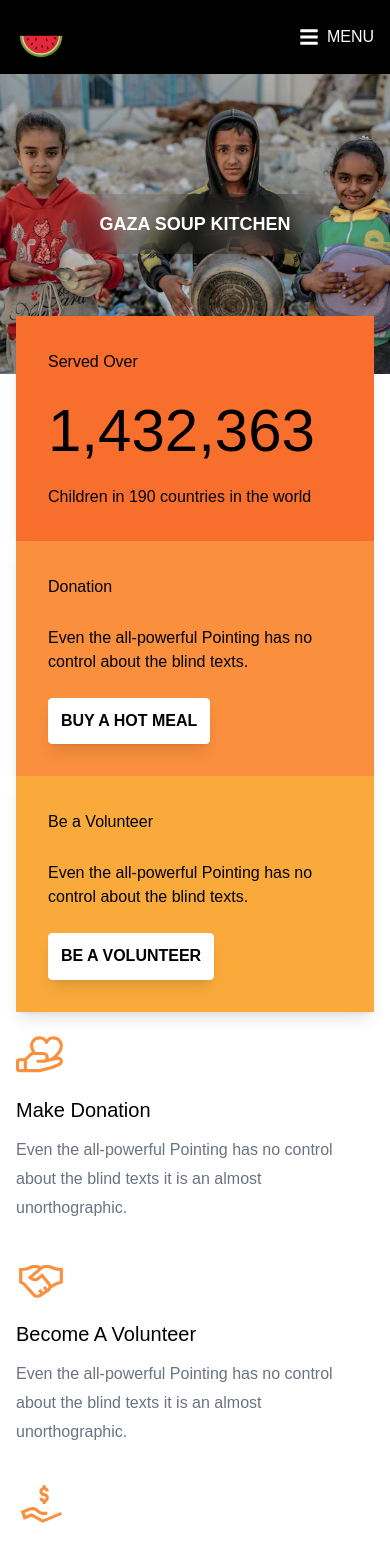
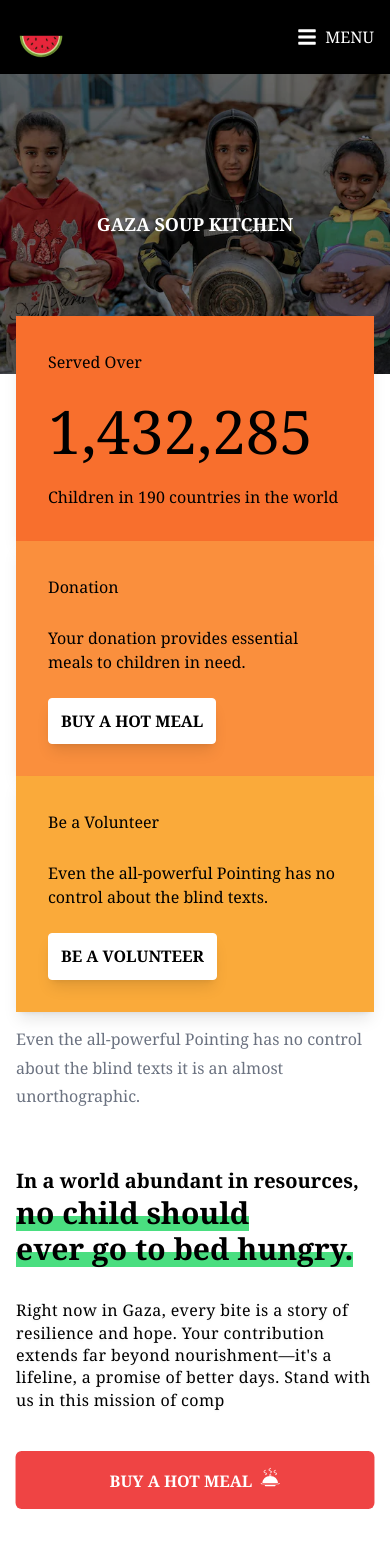
Before and after one commit to mawadSur/soup-web, a Next.js app: page / in a window 390 px wide. Shown: the top 1549 px of the page. Built offline with nearby package versions, Linux system fonts and the light colour scheme.

Commit message:
chore: optimize code

```diff
--- a/src/app/globals.css
+++ b/src/app/globals.css
@@ -1,14 +1,14 @@
 @tailwind base;
 @tailwind components;
 @tailwind utilities;
+
+@import url('https://fonts.googleapis.com/css2?family=Noto+Serif:ital,wght@0,100..900;1,100..900&display=swap');
 
 :root {
   --color-1: #f86f2d;
   --color-2: #fa8f3d;
   --color-3:#faaa3a;
   --white-hover:#ffffffcc;
-  --font-primary: 'Overpass', Arial, sans-serif;
-  --font-secondary: 'Dosis', Arial, sans-serif;
 }
 
 html {
@@ -16,7 +16,7 @@ html {
 }
 
 body {
-  font-family: var(--font-primary);
+  font-family: 'Noto Serif', serif;
   background-color: var(--white);
   font-size: 16px;
   line-height: 1.8;
--- a/src/app/layout.tsx
+++ b/src/app/layout.tsx
@@ -1,22 +1,17 @@
 import type { Metadata } from "next";
-import localFont from "next/font/local";
+import { Noto_Serif } from "next/font/google";
 import "./globals.css";
 import Navbar from "../components/navbar";
 import Footer from "@/components/footer";
 
-const geistSans = localFont({
-  src: "./fonts/GeistVF.woff",
-  variable: "--font-geist-sans",
-  weight: "100 900",
-});
-const geistMono = localFont({
-  src: "./fonts/GeistMonoVF.woff",
-  variable: "--font-geist-mono",
-  weight: "100 900",
+const notoSerif = Noto_Serif({
+  weight: ['400', '700'], // Specify weights you'll use
+  style: ['normal', 'italic'],
+  subsets: ['latin'], // Add more if needed
 });
 
 export const metadata: Metadata = {
-  title: "Create Next App",
+  title: "GAZA SOUP KITCHEN",
   description: "Generated by create next app",
 };
 
@@ -28,7 +23,7 @@ export default function RootLayout({
   return (
     <html lang="en">
       <body
-        className={`${geistSans.variable} ${geistMono.variable} antialiased`}
+        className={`${notoSerif} antialiased`}
       >
         <Navbar />
         {children}
--- a/src/app/page.tsx
+++ b/src/app/page.tsx
@@ -1,4 +1,4 @@
-import GetInvolved from "@/components/get-Involved";
+import GetInvolved from "@/components/get-involved";
 import Hero from "@/components/hero";
 import TopHero from "@/components/top-hero";
 
--- a/src/components/card-hover-effect.tsx
+++ b/src/components/card-hover-effect.tsx
@@ -1,49 +1,56 @@
-import { cn } from "@/lib/utils";
-import { AnimatePresence, motion } from "framer-motion";
-import React from "react";
-import { IconType } from "react-icons";
+import { cn } from '@/lib/utils';
+import { AnimatePresence, motion } from 'framer-motion';
+import React from 'react';
+import { IconType } from 'react-icons';
 
 type Props = {
   items: { title: string; description: string; icon: IconType }[];
   wrapperClasses?: string;
   itemClasses?: string;
-}
+};
+
+const AnimatedBackground = React.memo(
+  ({ isVisible, wrapperClasses }: { isVisible: boolean; wrapperClasses?: string }) => (
+    <AnimatePresence>
+      {isVisible && (
+        <motion.span
+          className={cn('absolute inset-0 z-0 block h-full w-full rounded-xl bg-stone-200', wrapperClasses)}
+          layoutId="cardHoverEffect"
+          initial={{ opacity: 0 }}
+          animate={{
+            opacity: 1,
+            transition: { duration: 0.15 },
+          }}
+          exit={{
+            opacity: 0,
+            transition: { duration: 0.1, delay: 0.2 },
+          }}
+        />
+      )}
+    </AnimatePresence>
+  ),
+);
 
 const CardHoverEffect: React.FC<Props> = ({ items, itemClasses, wrapperClasses }) => {
   const [hoveredIdx, setHoveredIdx] = React.useState<number | null>(null);
 
   return (
-    <div className={cn("grid md:grid-cols-3", itemClasses)}>
+    <div className={cn('grid md:grid-cols-3', itemClasses)}>
       {items.map((item, idx) => (
         <div
           key={idx}
-          className={cn("relative flex flex-col gap-3 p-4", itemClasses)}
+          className={cn('relative flex flex-col gap-3 p-4', itemClasses)}
+          role="button"
+          tabIndex={0}
           onMouseEnter={() => setHoveredIdx(idx)}
           onMouseLeave={() => setHoveredIdx(null)}
+          onFocus={() => setHoveredIdx(idx)}
+          onBlur={() => setHoveredIdx(null)}
         >
-          <AnimatePresence>
-            {hoveredIdx === idx && (
-              <motion.span
-                className={cn(
-                  "absolute inset-0 z-0 block h-full w-full rounded-xl bg-stone-200",
-                  wrapperClasses,
-                )}
-                layoutId="cardHoverEffect"
-                initial={{ opacity: 0 }}
-                animate={{
-                  opacity: 1,
-                  transition: { duration: 0.15 },
-                }}
-                exit={{
-                  opacity: 0,
-                  transition: { duration: 0.1, delay: 0.2 },
-                }}
-              />
-            )}
-          </AnimatePresence>
+          <AnimatedBackground isVisible={hoveredIdx === idx} />
           <div className="z-[1] space-y-3">
             <div className="flex items-center mb-4">
-              <item.icon size={50} className='text-color2' />
+              <item.icon size={50} className="text-color2" />
             </div>
             <h3 className="text-xl font-normal text-black mb-3">{item.title}</h3>
             <p className="text-gray-500">{item.description}</p>
--- a/src/components/get-Involved.tsx
+++ b/src/components/get-involved.tsx
@@ -4,10 +4,10 @@ import CardHoverEffect from './card-hover-effect'
 
 export default function GetInvolved() {
   return (
-    <section className="pt-[40rem] md:pt-40">
+    <section className="pt-20 md:pt-40">
       <div className="max-w-7xl mx-auto px-4 sm:px-6 lg:px-8">
         <div className="flex flex-wrap -mx-4">
-          <CardHoverEffect items={INVOLVED_ITEMS} />;
+          <CardHoverEffect items={INVOLVED_ITEMS} />
         </div>
       </div>
     </section>
--- a/src/components/hero.tsx
+++ b/src/components/hero.tsx
@@ -1,7 +1,8 @@
-import Image from 'next/image'
-import { GiHotMeal } from 'react-icons/gi'
-import { Button } from './button'
-import { TypingAnimation } from './typing-animation'
+import Image from 'next/image';
+import { GiHotMeal } from 'react-icons/gi';
+import { Button } from './button';
+import { TypingAnimation } from './typing-animation';
+import { DONATION_URL } from '@/constant';
 
 export default function Hero() {
   return (
@@ -14,22 +15,31 @@ export default function Hero() {
                 In a world abundant in resources,
                 <div className="relative inline-flex">
                   <span className="absolute inset-x-0 bottom-0 border-b-[15px] border-[#4ADE80]"></span>
-                  <h2 className="relative font-bold text-black text-3xl md:text-5xl lg:text-6xl xl:text-6xl">no child should</h2>
+                  <h2 className="relative font-bold text-black text-3xl md:text-5xl lg:text-6xl xl:text-6xl">
+                    no child should
+                  </h2>
                 </div>
                 <div className="relative inline-flex">
                   <span className="absolute inset-x-0 bottom-0 border-b-[15px] border-[#4ADE80]"></span>
-                  <h2 className="relative font-bold text-black text-3xl md:text-5xl lg:text-6xl xl:text-6xl">ever go to bed hungry.</h2>
+                  <h2 className="relative font-bold text-black text-3xl md:text-5xl lg:text-6xl xl:text-6xl">
+                    ever go to bed hungry.
+                  </h2>
                 </div>
               </h2>
 
               <div className="mt-8 tracking-wide text-base text-black sm:text-xl">
-                <TypingAnimation
-                  text="Right now in Gaza, every bite is a story of resilience and hope. Your contribution extends far beyond nourishment—it's a lifeline, a promise of better days. Stand with us in this mission of compassion and dignity. Your donation is their tomorrow. Act now."
-                />
+                <TypingAnimation text="Right now in Gaza, every bite is a story of resilience and hope. Your contribution extends far beyond nourishment—it's a lifeline, a promise of better days. Stand with us in this mission of compassion and dignity. Your donation is their tomorrow. Act now." />
               </div>
 
               <div className="mt-10 sm:flex sm:items-center sm:space-x-8">
-                <Button as="a" target="_blank" href="https://givebutter.com/gaza-soup-kitchen" className="animate-buttonheartbeat rounded-md flex items-baseline justify-center gap-2 px-10 py-4 text-base font-semibold bg-red-500 text-white">
+                <Button
+                  as="a"
+                  target="_blank"
+                  href={DONATION_URL}
+                  rel="noopener noreferrer"
+                  aria-label="Donate to Gaza Soup Kitchen (opens in new tab)"
+                  className="animate-buttonheartbeat rounded-md flex items-baseline justify-center gap-2 px-10 py-4 text-base font-semibold bg-red-500 text-white"
+                >
                   BUY A HOT MEAL
                   <GiHotMeal size={20} />
                 </Button>
@@ -42,12 +52,12 @@ export default function Hero() {
               height={800}
               priority
               sizes="(max-width: 768px) 100vw, (max-width: 1200px) 50vw, 33vw"
-              className='rounded-xl w-full h-auto object-cover'
+              className="rounded-xl w-full h-auto object-cover"
               loading="eager"
             />
           </div>
         </div>
       </div>
     </section>
-  )
+  );
 }
--- a/src/components/navbar.tsx
+++ b/src/components/navbar.tsx
@@ -25,7 +25,7 @@ export default function Navbar() {
 
   return (
     <nav ref={navRef} className="w-full bg-black text-white z-50">
-      <div className="relative mx-auto px-4 py-3 flex justify-between items-center">
+      <div className="relative max-w-7xl mx-auto sm:px-6 lg:px-8 px-4 py-3 flex justify-between items-center">
         <Link href="/" className="text-xl font-bold flex items-center gap-4">
           <Image src="/gazasoup-logo.webp" alt="Logo" width={50} height={50} />
           <p className='hidden lg:block'>GAZASOUPKITCHEN</p>
@@ -47,7 +47,7 @@ export default function Navbar() {
           role="navigation"
           aria-hidden={!isMenuOpen}
           className={cn(
-            "lg:block absolute lg:relative top-full lg:top-auto left-0 lg:left-auto z-20",
+            "lg:block absolute lg:relative top-full lg:top-auto left-0 lg:left-auto z-30",
             "w-full lg:w-auto bg-black lg:bg-transparent",
             "transition-all duration-300 ease-in-out overflow-hidden",
             "lg:opacity-100",
@@ -80,7 +80,7 @@ export default function Navbar() {
                   href={item.href}
                   className={cn(
                     "block py-2 lg:py-0 transition-colors duration-300 font-medium",
-                    item.href === pathName ? "text-red-500 font-bold" : "hover:text-red-300 text-white focus:text-red-300"
+                    item.href === pathName ? "text-red-300 font-bold" : "hover:text-red-300 text-white focus:text-red-300"
                   )}
                 >
                   {item.label}
--- a/src/components/number-counter.tsx
+++ b/src/components/number-counter.tsx
@@ -69,12 +69,13 @@ export default function Counter({
   }, [isInView, delay, isGoingUp, targetValue, motionValue]);
 
   React.useEffect(() => {
-    springValue.on('change', (value) => {
+    const unsubscribe = springValue.on('change', (value) => {
       if (ref.current) {
         ref.current.textContent = format ? format(value) : String(value);
       }
     });
+    return () => unsubscribe();
   }, [springValue, format]);
 
-  return <span ref={ref} className={cn('text-6xl font-light text-black', className)} />;
+  return <span ref={ref} className={cn('text-6xl font-light text-black', className)} aria-live="polite" role="status" />;
 }
--- a/src/components/top-hero.tsx
+++ b/src/components/top-hero.tsx
@@ -1,72 +1,67 @@
-"use client"
-import Image from 'next/image'
-import { Button } from './button'
-import Counter from './number-counter'
+'use client';
+import Image from 'next/image';
+import { Button } from './button';
+import Counter from './number-counter';
+import { CHILDRENSERVED, DONATION_URL } from '@/constant';
 
 const TOP_HERO_BOXES = [
   {
-    textStyle: "text-6xl",
-    bgColor: "bg-color1",
-    title: "Served Over",
-    body: <Counter targetValue={1432805} />,
+    textStyle: 'text-6xl',
+    bgColor: 'bg-color1',
+    title: 'Served Over',
+    body: <Counter targetValue={CHILDRENSERVED} />,
     footer: <p className="font-light text-base lg:text-2xl">Children in 190 countries in the world</p>,
-    width: "w-full md:w-1/2",
+    width: 'w-full md:w-1/2',
   },
   {
-    textStyle: "text-base md:text-sm",
-    bgColor: "bg-color2",
-    title: "Donation",
-    body: "Even the all-powerful Pointing has no control about the blind texts.",
+    textStyle: 'text-base md:text-sm',
+    bgColor: 'bg-color2',
+    title: 'Donation',
+    body: 'Your donation provides essential meals to children in need.',
     footer: (
       <Button
         as="a"
         target="_blank"
-        href="https://givebutter.com/gaza-soup-kitchen"
+        href={DONATION_URL}
         className="bg-white text-black border border-solid border-white px-3 py-2 shadow-lg rounded font-semibold md:text-xs lg:text-sm"
       >
         BUY A HOT MEAL
       </Button>
     ),
-    width: "w-full md:w-1/4",
+    width: 'w-full md:w-1/4',
   },
   {
-    textStyle: "text-base md:text-sm",
-    bgColor: "bg-color3",
-    title: "Be a Volunteer",
-    body: "Even the all-powerful Pointing has no control about the blind texts.",
+    textStyle: 'text-base md:text-sm',
+    bgColor: 'bg-color3',
+    title: 'Be a Volunteer',
+    body: 'Even the all-powerful Pointing has no control about the blind texts.',
     footer: (
       <Button
         as="a"
         target="_blank"
-        href="https://givebutter.com/gaza-soup-kitchen"
+        href={DONATION_URL}
         className="bg-white text-black border border-solid border-white px-3 py-2 shadow-lg rounded font-semibold md:text-xs lg:text-sm"
       >
         BE A VOLUNTEER
       </Button>
     ),
-    width: "w-full md:w-1/4",
+    width: 'w-full md:w-1/4',
   },
 ];
 
 export default function TopHero() {
   return (
-    <section className='relative h-[18.75rem] md:h-[25rem] lg:h-[50rem]'>
-      <Image
-        src="/gaza-kids.webp"
-        alt="Palestinian Children in Gaza: Humanitarian Crisis"
-        fill
-        priority
-        sizes="(max-width: 768px) 100vw, (max-width: 1200px) 50vw, 33vw"
-        style={{ objectFit: 'cover', objectPosition: 'center' }}
-        quality={100}
-        loading="eager"
-      />
+    <section
+      className="relative h-[18.75rem] md:h-[25rem] lg:h-[50rem]"
+      style={{
+        backgroundImage: "url('/gaza-kids.webp')",
+        backgroundSize: 'cover',
+        backgroundPosition: 'center center',
+      }}
+    >
+      <div className="bg-black opacity-40 transition-all duration-300 absolute inset-0 z-10 pointer-events-none" />
       <div className="absolute inset-0 flex items-center justify-center z-10">
-        <div className="relative px-8 py-4 md:px-10 md:py-6 lg:px-14 lg:py-8 bg-black/5 backdrop-blur-md rounded-2xl">
-          <h1 className="text-lg sm:text-4xl lg:text-7xl font-extrabold text-center text-white">
-            GAZA SOUP KITCHEN
-          </h1>
-        </div>
+        <h1 className="text-lg sm:text-4xl lg:text-7xl font-extrabold text-center text-white">GAZA SOUP KITCHEN</h1>
       </div>
       <div className="absolute inset-0 flex flex-col items-center md:flex-row md:items-end justify-center mx-auto -bottom-[55rem] md:-bottom-28 z-10 max-w-7xl px-4 sm:px-6 lg:px-8">
         {TOP_HERO_BOXES.map((item, index) => (
@@ -81,5 +76,5 @@ export default function TopHero() {
         ))}
       </div>
     </section>
-  )
+  );
 }
--- a/src/constant/index.ts
+++ b/src/constant/index.ts
@@ -1,7 +1,10 @@
-import { FaGithub, FaInstagramSquare, FaLinkedin } from "react-icons/fa";
+import { FaInstagramSquare, FaLinkedin } from "react-icons/fa";
 import { FaBluesky, FaSquareFacebook } from "react-icons/fa6";
 import { LiaHandHoldingUsdSolid, LiaHandshakeSolid } from "react-icons/lia";
 import { PiHandHeart } from "react-icons/pi";
+
+export const DONATION_URL = 'https://givebutter.com/gaza-soup-kitchen';
+export const CHILDRENSERVED = 1432805;
 
 export const NAVIGATIONS = [
   { label: 'Home', href: '/' },
```
